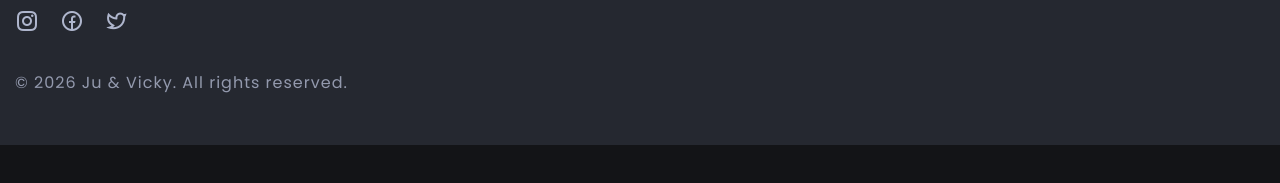
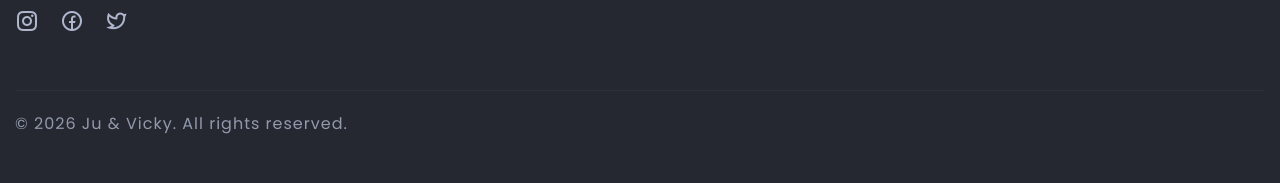
Before and after one commit to Tuyishimire-lab/thanksgiving, a Next.js app: page / in a window 1280 px wide. Shown: the part 1640-1823 px from the top of the page. Before the commit the page ends 1785 px from the top, so only its background shows below. Built offline with nearby package versions, Linux system fonts and the light colour scheme; no server answers; the database is empty.

Commit message:
Fix footer layout by spanning copyright across all columns

```diff
--- a/src/components/Footer.js
+++ b/src/components/Footer.js
@@ -29,10 +29,6 @@ export default function Footer() {
               </a>
             </li>
           </ul>
-
-          <span className="copyright-notice">
-            &copy; {new Date().getFullYear()} Ju & Vicky. All rights reserved.
-          </span>
         </div>
 
         <div>
@@ -76,6 +72,10 @@ export default function Footer() {
             </li>
           </ul>
         </div>
+
+        <span className="copyright-notice">
+          &copy; {new Date().getFullYear()} Ju & Vicky. All rights reserved.
+        </span>
       </div>
     </footer>
   );
--- a/src/styles/main.css
+++ b/src/styles/main.css
@@ -626,6 +626,10 @@ body.light-theme{
 
 .copyright-notice{
     opacity: .8;
+    grid-column: 1 / -1;
+    margin-top: 3rem;
+    border-top: 1px solid var(--transparent-light-color);
+    padding-top: 2rem;
 }
 
 .footer-list{
```
